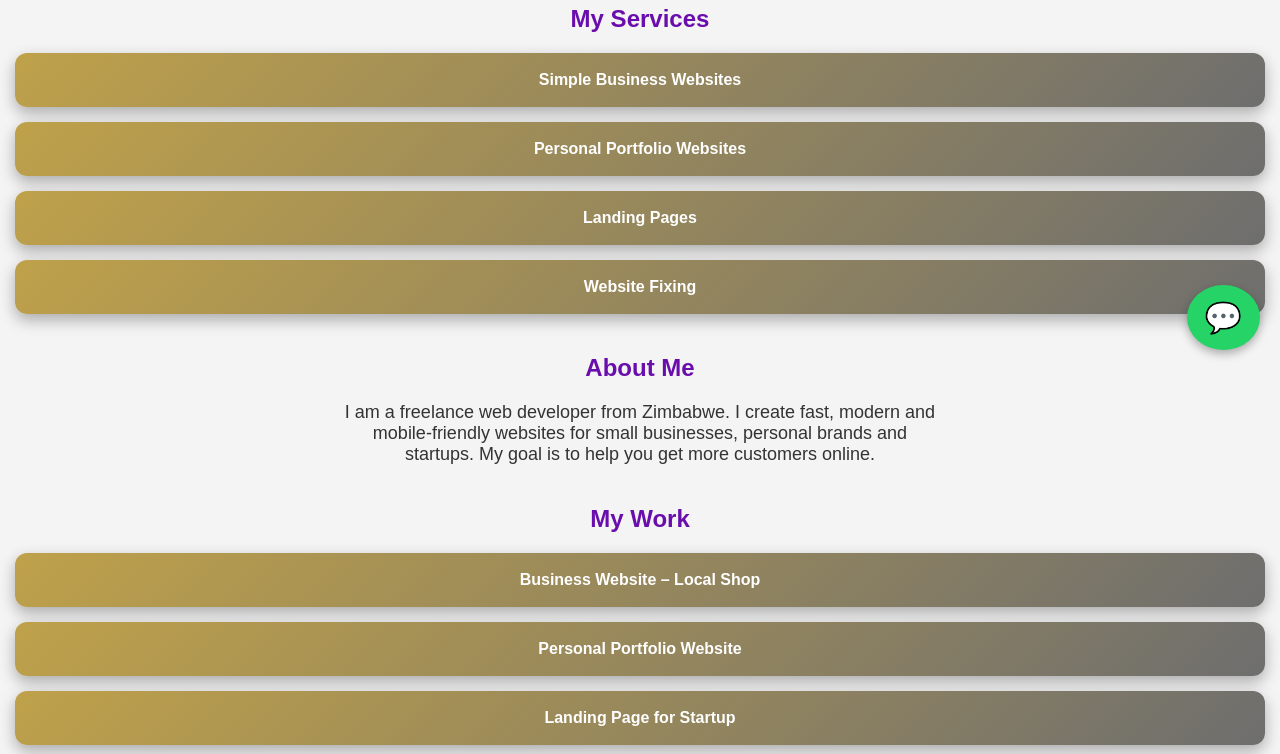
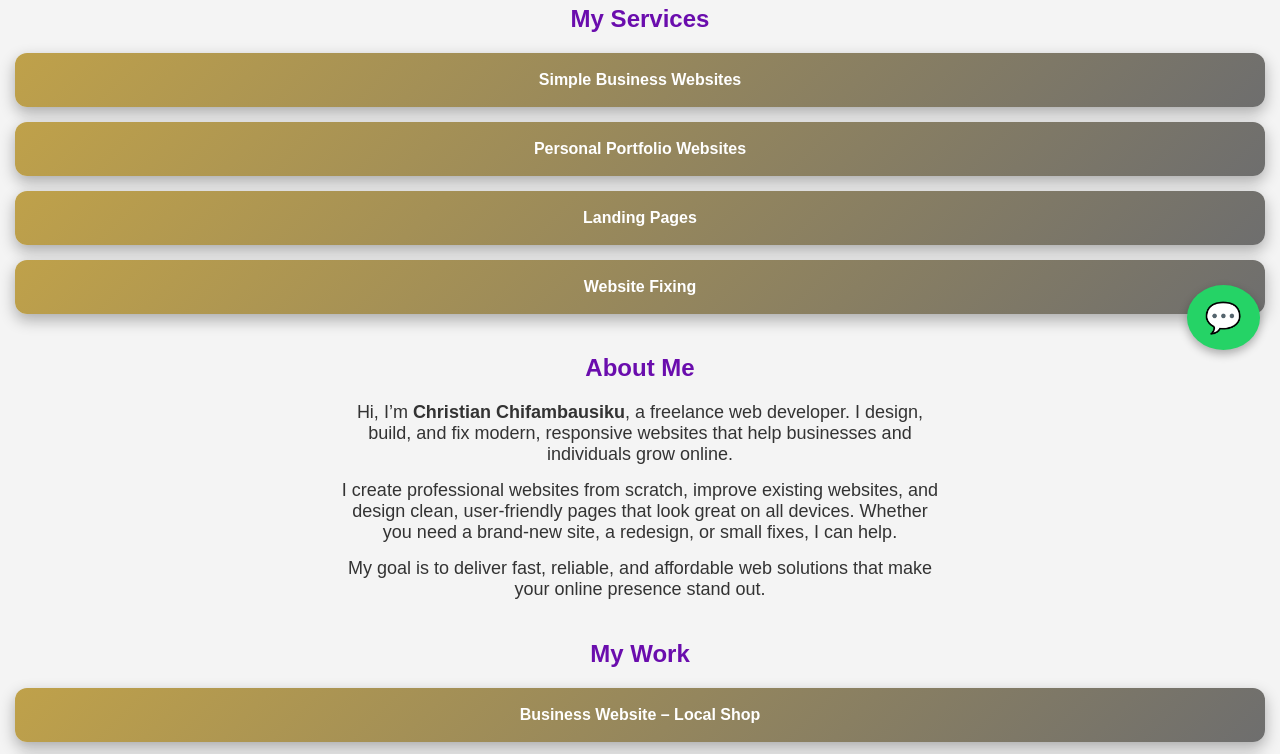
Before and after one commit to christianweb-dotcom/christianweb-dotcom.github.io, a plain HTML site: page index.html in a window 1280 px wide. Shown: the part 430-1184 px from the top of the page. Drawn offline with Linux system fonts and the light colour scheme.

Commit message:
Add files via upload

```diff
--- a/index.html
+++ b/index.html
@@ -28,10 +28,23 @@
     <li>Landing Pages</li>
     <li>Website Fixing</li>
 </ul>
+ <section id="about">
+    <h2>About Me</h2>
+    <p>
+      Hi, I’m <strong>Christian Chifambausiku</strong>, a freelance web developer.
+      I design, build, and fix modern, responsive websites that help businesses and individuals grow online.
+    </p>
+    <p>
+      I create professional websites from scratch, improve existing websites, and design clean, user-friendly pages that look great on all devices.
+      Whether you need a brand-new site, a redesign, or small fixes, I can help.
+    </p>
+    <p>
+      My goal is to deliver fast, reliable, and affordable web solutions that make your online presence stand out.
+    </p>
+  </section>
 
-<h2>About Me</h2>
-<p>
-I am a freelance web developer from Zimbabwe. I create fast, modern and mobile-friendly websites for small businesses, personal brands and startups. My goal is to help you get more customers online.
+</body>
+
 </p>
 
 <h2>My Work</h2>
```
